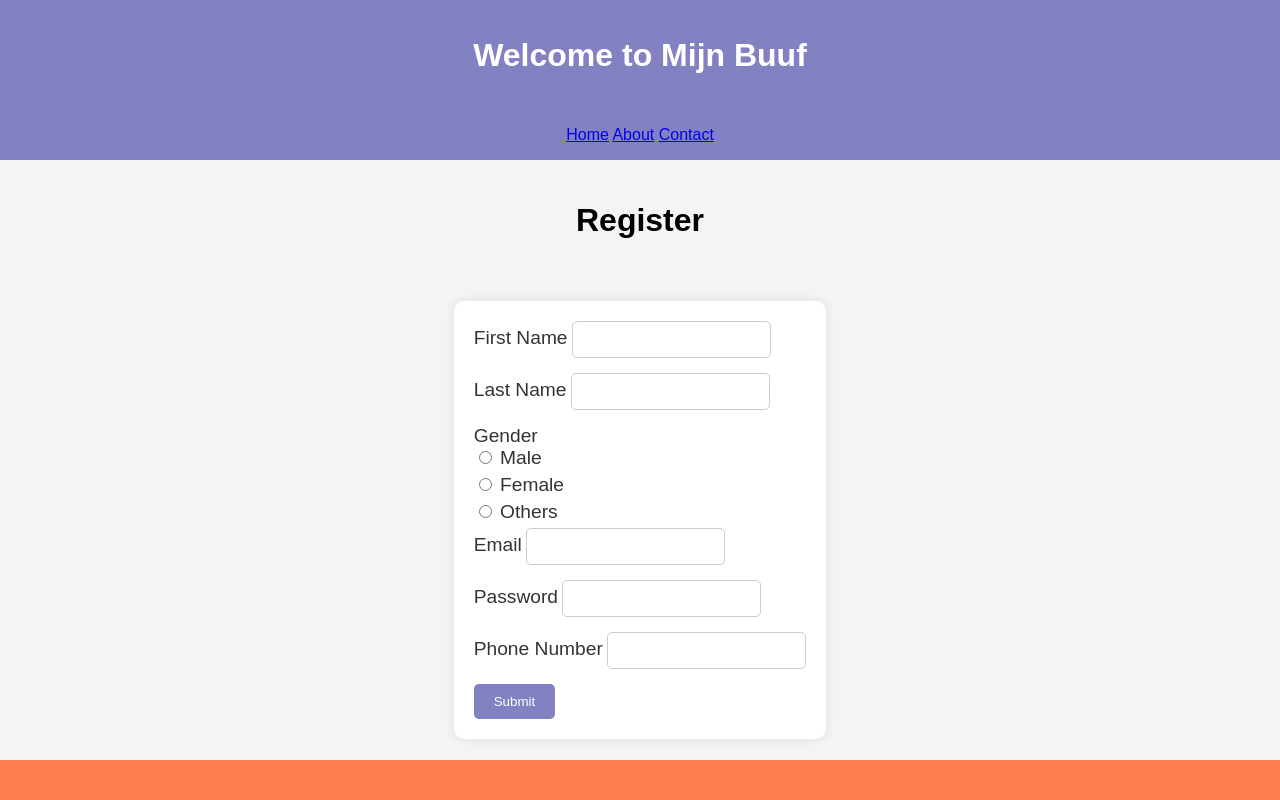
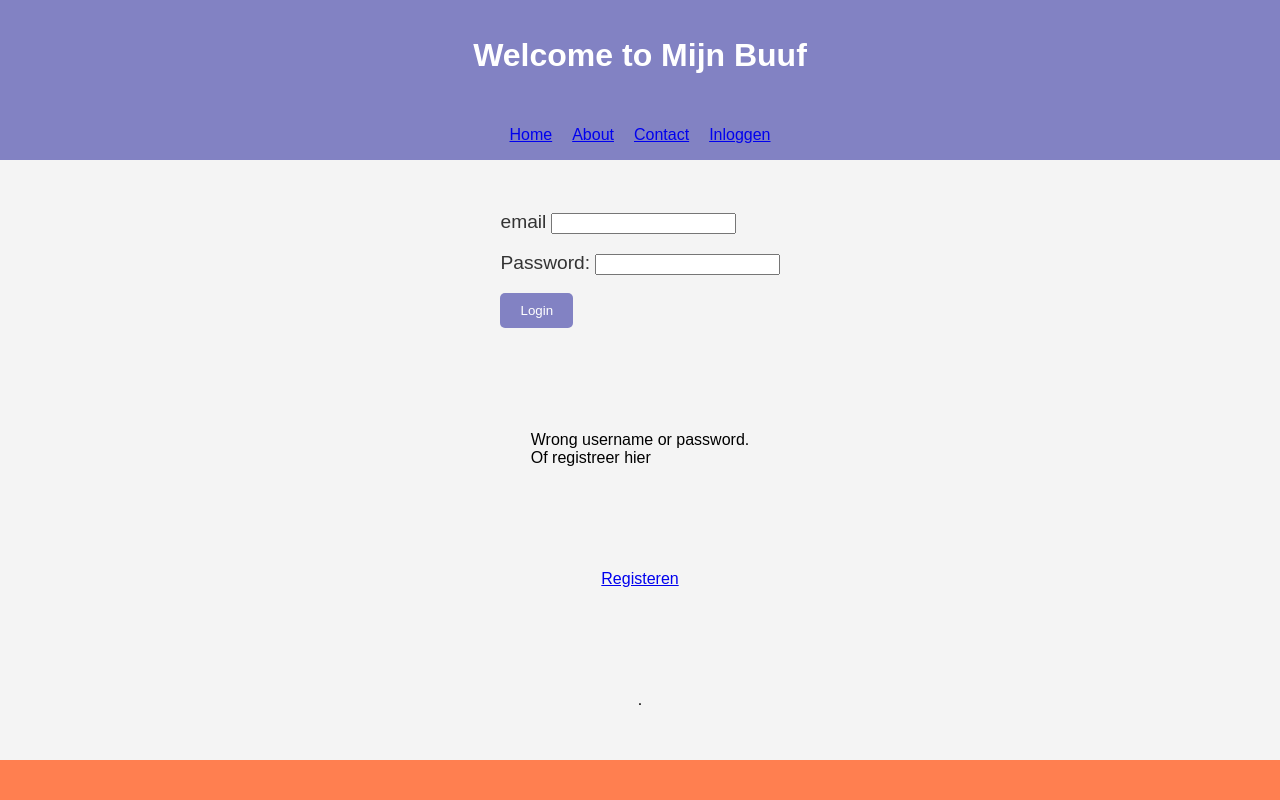
Before and after one commit to 6035099/Mijn-buuf, a PHP site: page /login.php in a window 1280 px wide. Run offline with PHP 8.4, Linux system fonts and the light colour scheme.

Commit message:
inloggen werkt goed
inlog procces werkt optimaal. je kan nu inloggen als gebruiker.

```diff
--- a/css/zpp.css
+++ b/css/zpp.css
@@ -15,6 +15,12 @@
     background-color: rgb(130, 130, 195);
     text-align: center;
     color: white;
+}
+
+nav {
+    display: flex;
+    gap: 20px;
+
 }
 
 /* Inlogcontainer */
@@ -76,6 +82,14 @@
     background-color: rgb(100, 100, 165);
 }
 
+/* Dit is de inlog pagina */
+
+.inlog-container {
+    display: grid;
+    place-items: center;
+    height: 75vh;
+}
+
 /* Footer */
 footer {
     height: 5vh;
--- a/lib/header.php
+++ b/lib/header.php
@@ -14,5 +14,6 @@
             <a href="#">Home</a>
             <a href="#">About</a>
             <a href="#">Contact</a>
+            <a href="login.php">Inloggen</a>
         </nav>
     </header>
--- a/login.php
+++ b/login.php
@@ -1,47 +1,39 @@
-<?php include "lib/header.php"?>
-<main class="log-container">
-    <h1 class="log-kop">Register</h1>
-    <section class="bom">
-<form action="connect.php" method="post">
-    <div>
-        <label for="firstName">First Name</label>
-        <input type="text" class="form-control" id="firstName" name="firstName" />
-    </div>
-    <div>
-        <label for="lastName">Last Name</label>
-        <input type="text" class="form-control" id="lastName" name="lastName" />
-    </div>
-    <label for="gender">Gender</label>
-    <div class="gender-container">
-        <label for="male" class="radio-inline">
-            <input type="radio" name="gender" value="m" id="male" />
-            Male
-        </label>
+<?php
+include "lib/header.php";
+?>
+<main class="inlog-container">
+<form action="login.php" method="POST">
+    <label for="username">email</label>
+    <input type="text" id="email" name="email" required><br><br>
+    <label for="password">Password:</label>
+    <input type="password" id="password" name="password" required><br><br>
+    <input type="submit" value="Login">
+</form>
 
-        <label for="female" class="radio-inline">
-            <input type="radio" name="gender" value="f" id="female" />
-            Female
-        </label>
+<?php
+if ($_SERVER['REQUEST_METHOD'] === 'POST') {
+    // Process the login form
+    $email = $_POST['email'];
+    $password = $_POST['password'];
+    $conn = new mysqli('localhost', 'root', '', 'Mijn_Buuf');
+    $sql= "SELECT * FROM registration WHERE email = '$email' AND password = '$password' ";
+    $result = mysqli_query($conn,$sql);
+    $aantal = mysqli_num_rows($result);
+    if ($aantal == 1) {
+        session_start();
+        $_SESSION['email'] = $email;
+        header('Location: form.php');
+    } else {
+        echo "Login failed";
+    }
+    $check = mysqli_fetch_array($result);
 
-        <label for="others" class="radio-inline">
-            <input type="radio" name="gender" value="o" id="others" />
-            Others
-        </label>
-    </div>
-    <div>
-        <label for="email">Email</label>
-        <input type="text" class="form-control" id="email" name="email" />
-    </div>
-    <div>
-        <label for="password">Password</label>
-        <input type="password" class="form-control" id="password" name="password" />
-    </div>
-    <div>
-    <label for="number">Phone Number</label>
-    <input type="number" class="form-control" id="number" name="number" />
-    </div>
-    <input type="submit" class="btn btn-primary" />
-    </section>
-</form>
+
+
+} else {
+    echo "Wrong username or password.<br>Of registreer hier <a href='register.php'>Registeren</a>.";
+}
+?>
 </main>
-<?php include "lib/footer.php"?>
+
+<?php include "lib/footer.php";?>
```
Also changed, not shown: connect.php (added, +24 -0 lines), form.php (added, +17 -0 lines), register.php (added, +47 -0 lines).
